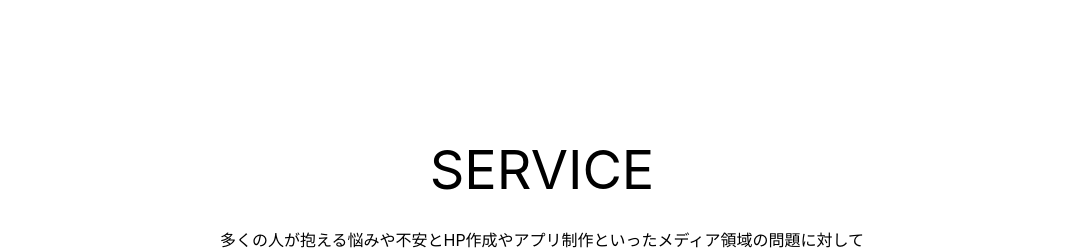
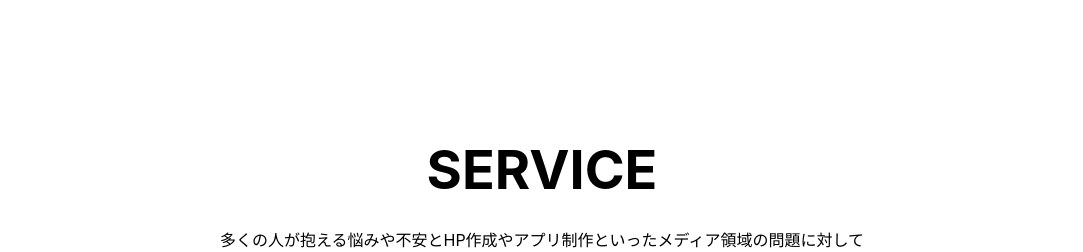
Before and after one commit to reiji-0720/EnGii-HP-recreate, a Nuxt app: page / in a window 1280 px wide. Shown: the part 1180-1432 px from the top of the page, without its empty margins (98-1181 px from the left). Built offline with nearby package versions, Linux system fonts and the light colour scheme.

Commit message:
Update index.vue

```diff
--- a/pages/index.vue
+++ b/pages/index.vue
@@ -10,7 +10,7 @@
     <MediaFooter class="MediaFooter" />
     <News id="News" />
     <div id="sreviceTitle">
-      <p class="serviceMainText">SERVICE</p>
+      <h2 class="serviceMainText">SERVICE</h2>
       <p class="serviceSubText">
         多くの人が抱える悩みや不安とHP作成やアプリ制作といったメディア領域の問題に対して
         <br />対面での寄り添ったサポート、デザインやデジタルプロフェッショナル面で
@@ -199,7 +199,7 @@ export default {
     font-size: 10px;
   }
   .serviceMainText {
-    font-size: 25.84px;
+    font-size: 26px;
   }
 
   .serviceSubText {
```
